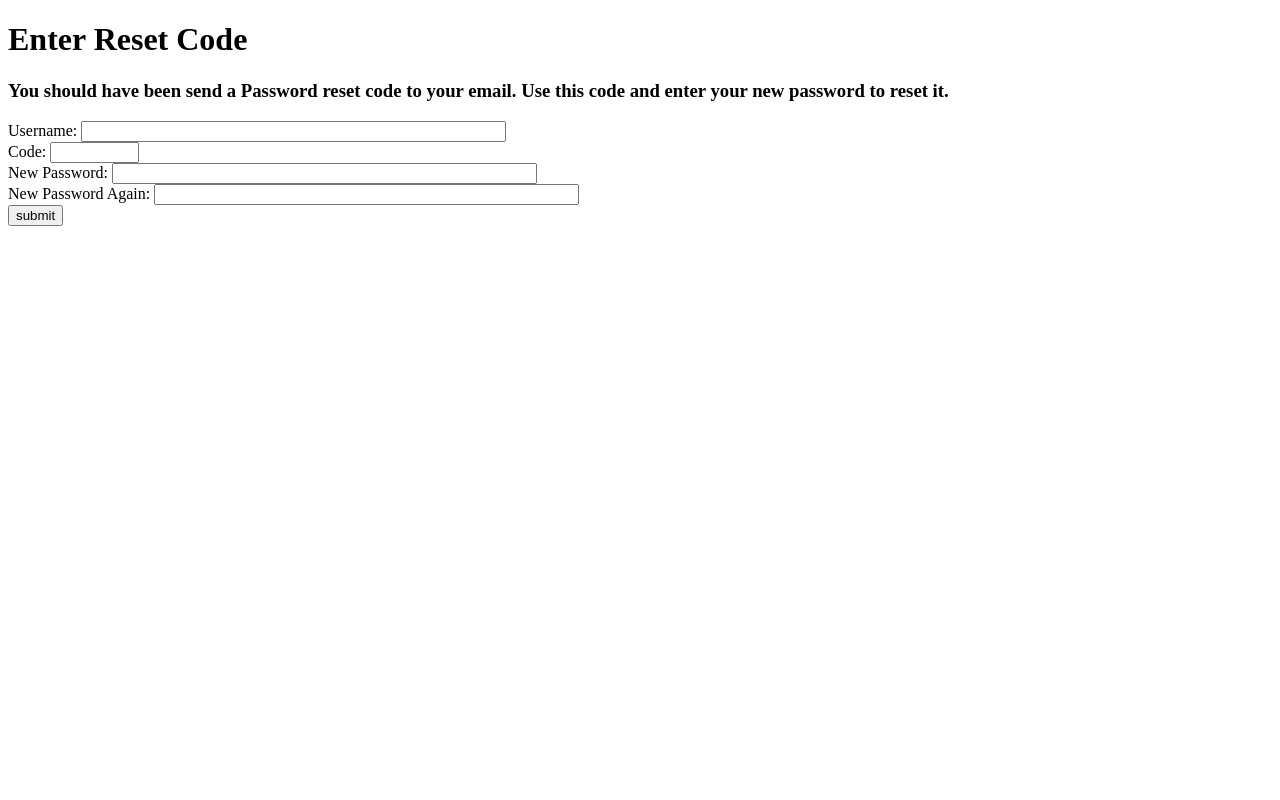
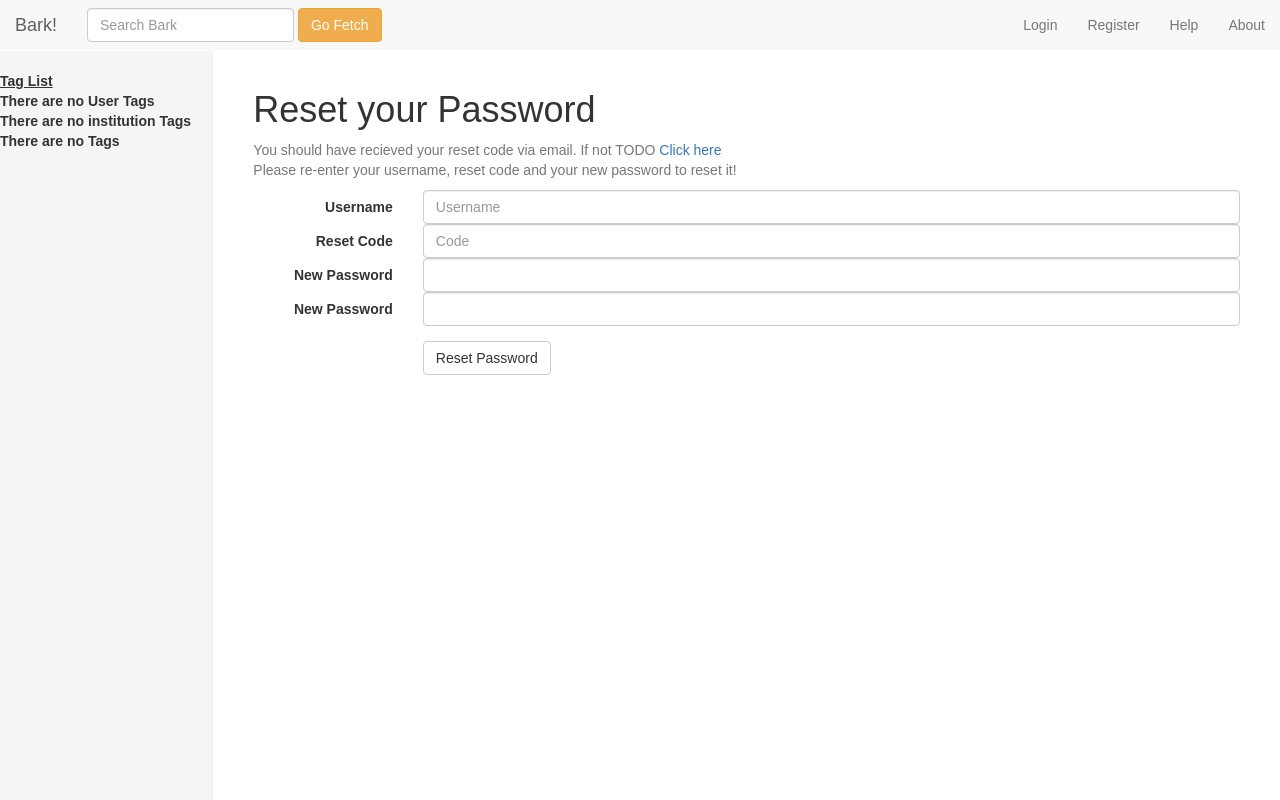
Before and after one commit to projectgoav/studeso, a Django app: template bark/templates/auth/reset-code.html in a window 1280 px wide. Run offline with Django 3.2, Linux system fonts and the light colour scheme; the template is opened without the code that fills it, so the values that code supplies are empty; parts of the project's set-up code (start-up, migrations or seed data) failed here and were passed over; some libraries are stand-ins or nearby versions.

Commit message:
Fixed few bugs in regviews file given wrong errors. Bootstrapped password change and reset forms.

```diff
--- a/bark/templates/auth/reset-code.html
+++ b/bark/templates/auth/reset-code.html
@@ -1,35 +1,59 @@
-<!DOCTYPE html>
-<html>
-    <head>
-        <title>Reset your Password</title>
-    </head>
+{% extends 'base.html' %}
 
-    <body>
+{% block title %}Password Reset{% endblock %}
+
+{% block body_block %}
+
+{% if user.is_authenticated %}
+  <h1>You don't need a password reset. You're already logged in!</h1>
+  <p class="text-muted">You could <a href="{% url 'signout' %}">logout</a> however....</p>
+
+{% else %}
+
+  <h1>Reset your Password</h1>
+
+  <p class="text-muted">You should have recieved your reset code via email. If not TODO <a href="{% url 'passwordReset' %}">Click here</a><br>
+  Please re-enter your username, reset code and your new password to reset it!</p>
 
   <!-- Displays the list of errors with the form -->
     {% if errors %}
     <ul>
       {% for error in errors %}
-            <li>{{ error }}</li>
+        <li class="text-danger">{{ error }}</li>
       {% endfor %}
     </ul>
     {% endif %}
 
-        <h1>Enter Reset Code</h1>
-        <h3>You should have been send a Password reset code to your email. Use this code and enter your new password to reset it.</h3>
+    <form class="form form-horizontal" id="password_reset_form2" method="post" action="{% url 'passwordResetCode' %}">
 
-        <form id="PassReset_Form" method="post" action="{% url 'passwordResetCode' %}">
+
       {% csrf_token %}
-            Username: <input type="username" name="username" value="" size="50" />
-            <br />
-            Code: <input type="numeric" name="code" value="" size="8" />
-            <br />
-            New Password: <input type="password" name="new_password1" value="" size="50" />
-            <br />
-            New Password Again: <input type="password" name="new_password2" value="" size="50" />
-            <br />
-            <input type="submit" value="submit" />
+      <div class="form-group">
+
+      <label for="userInput" class="col-sm-2 control-label">Username</label>
+      <div class="col-sm-10">
+        <input type="text" class="form-control" name="username" id="userInput" placeholder="Username" size="50">
+      </div>
+      <label for="rcode" class="col-sm-2 control-label">Reset Code</label>
+      <div class="col-sm-10">
+        <input type="numeric" class="form-control" name="code" id="rcode" placeholder="Code" size="50">
+      </div>
+      <label for="new1" class="col-sm-2 control-label">New Password</label>
+      <div class="col-sm-10">
+        <input type="password" class="form-control" name="new_password1" id="new1" placeholder="" size="50">
+      </div>
+      <label for="new2" class="col-sm-2 control-label">New Password</label>
+      <div class="col-sm-10">
+        <input type="password" class="form-control" name="new_password2" id="new2" placeholder="" size="50">
+      </div>
+    </div>
+    <div class="form-group">
+      <div class="col-sm-offset-2 col-sm-10">
+        <button type="submit" class="btn btn-default">Reset Password</button>
+      </div>
+    </div>
   </form>
 
-    </body>
-</html>
+{% endif %}
+
+{% endblock %}
```
Also changed, not shown: bark/bark/views/regviews.py (+10 -9 lines), bark/templates/auth/password-change.html (+27 -20 lines), bark/templates/auth/password-reset.html (+35 -17 lines). Lines whose indentation alone changed are shown as unchanged.
